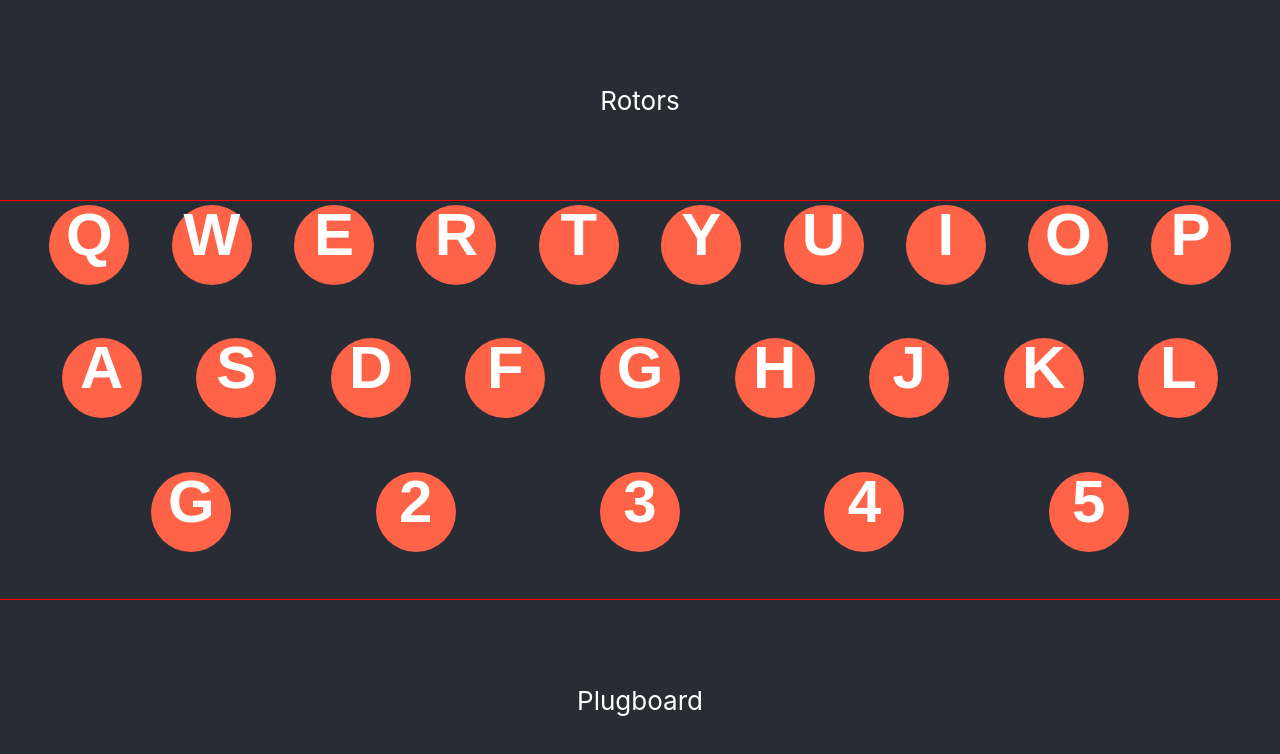
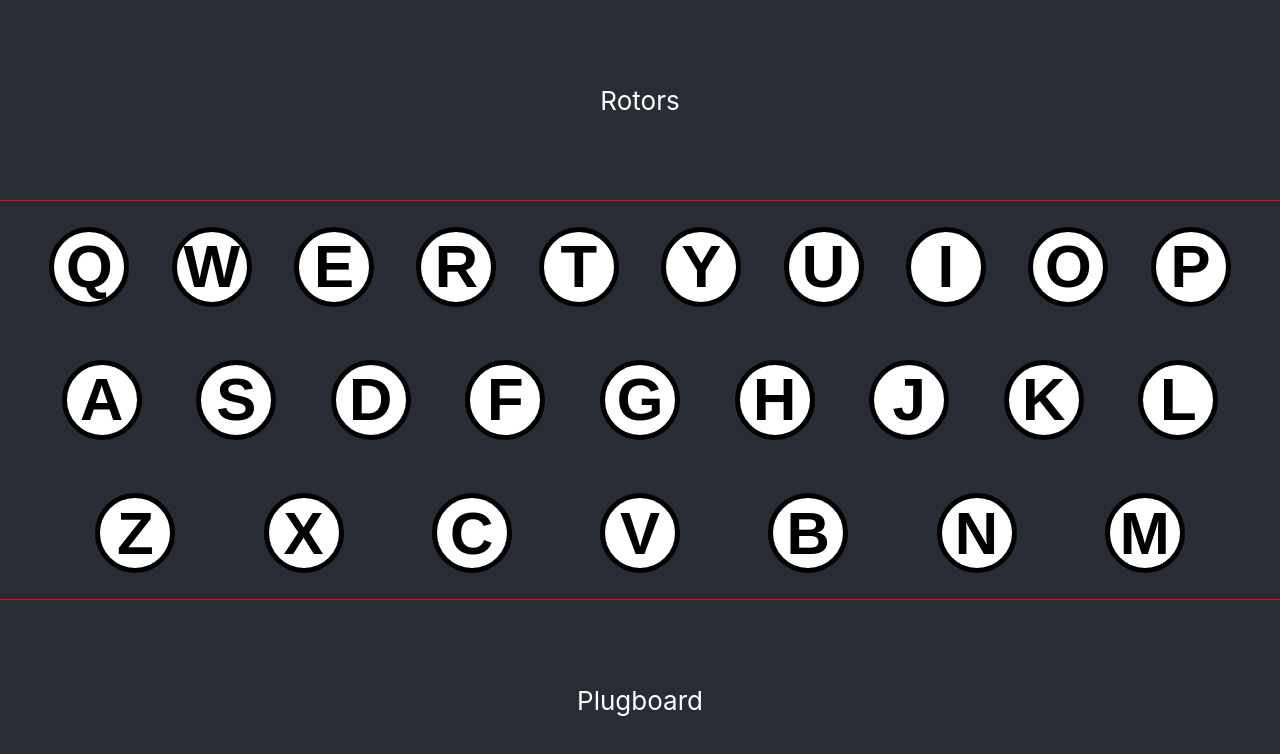
Before and after one commit to luishong07/Enigma-Replica, a React (Create React App) app: page / in a window 1280 px wide. Shown: the top 754 px of the page. Built offline with nearby package versions, Linux system fonts and the light colour scheme.

Commit message:
layout with proper sizing for lampboard should be done;

```diff
--- a/src/Lampboard.css
+++ b/src/Lampboard.css
@@ -47,22 +47,25 @@
     margin: 0;
     list-style: none;
     display: flex;
+    align-items: center;
   }
 .space-evenly li {
     background: #bada55;
 }
 .flex-item {
+    display: flex;
+    align-items: center;
+    justify-content: center;
     border-radius: 50%;
-    background: tomato;
+    background: white;
     padding: 5px;
     width: 80px;
     height: 80px;
     margin: 5px;
-    line-height: 50px;
-    color: white;
+    color: black;
     font-weight: bold;
     font-size: 2em;
-    text-align: center;
+    border: solid black 5px;
 }
 .col{
     flex: none;
--- a/src/Lampboard.tsx
+++ b/src/Lampboard.tsx
@@ -25,20 +25,14 @@ const Lampboard = () => {
                     })
                 }
             </Row>
-            {/* <Row className="line3">
+            <Row className="flex-container space-evenly">
                 {
                     thirdRow.map(e => {
-                        return <Col key={e}>{e}</Col>
+                        return <Col className="flex-item" as={"span"} key={e}>{e}</Col>
                     })
                 }
-            </Row> */}
-            <div className="flex-container space-evenly">
-                <span className="flex-item">G</span>
-                <span className="flex-item">2</span>
-                <span className="flex-item">3</span>
-                <span className="flex-item">4</span>
-                <span className="flex-item">5</span>
-            </div>
+            </Row>
+
 
         </Container>
     );
```
